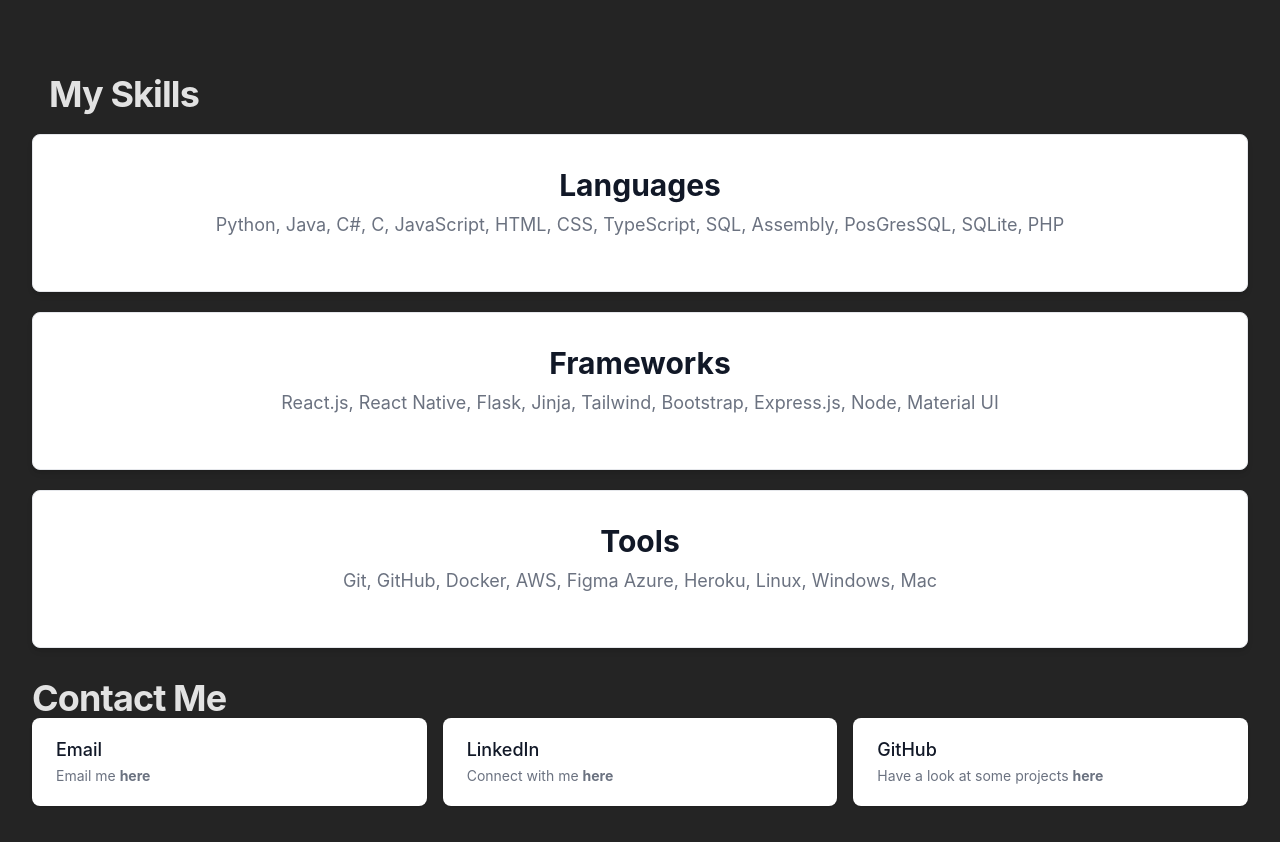
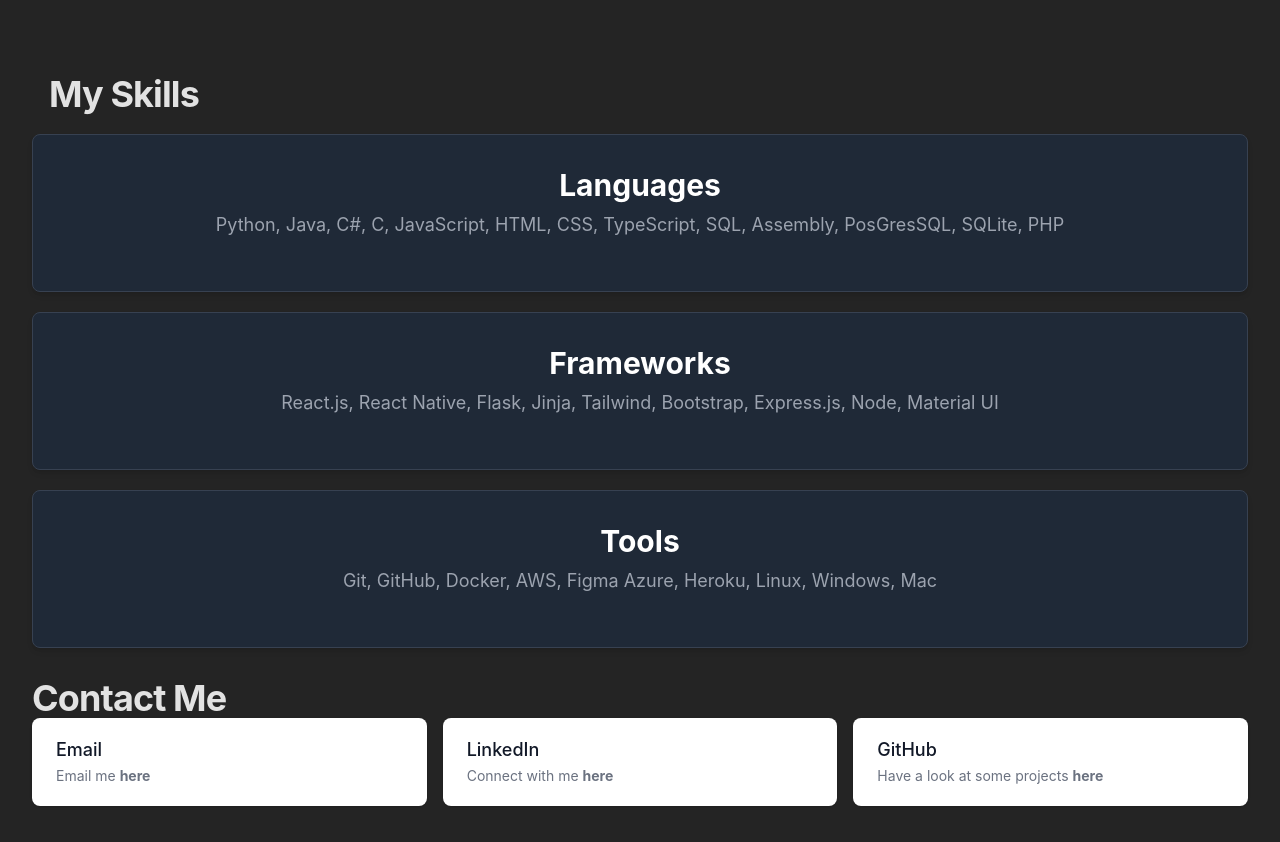
Before and after one commit to BenSimmers/personal-website, a React (Vite) app: page / in a window 1280 px wide. Shown: the part 1500-2342 px from the top of the page. Built offline with nearby package versions, Linux system fonts and the light colour scheme.

Commit message:
card fixes

```diff
--- a/src/components/Card.tsx
+++ b/src/components/Card.tsx
@@ -4,11 +4,11 @@
   return (
     <>
       <div style={{paddingTop: 20}}/>
-      <div className="w-full p-4 text-center bg-white border rounded-lg shadow-md sm:p-8 dark:bg-gray-800 dark:border-gray-700">
-        <h5 className="mb-2 text-3xl font-bold text-gray-900 dark:text-white">
+      <div className="w-full p-4 text-center bg-gray-800  border rounded-lg shadow-md sm:p-8 dark:bg-gray-800 border-gray-700">
+        <h5 className="mb-2 text-3xl font-bold text-white dark:text-white">
           {props.title}
         </h5>
-        <p className="mb-5 text-base text-gray-500 sm:text-lg dark:text-gray-400">
+        <p className="mb-5 text-base text-gray-400 sm:text-lg dark:text-gray-400">
           {props.description}
         </p>
       </div>
```
